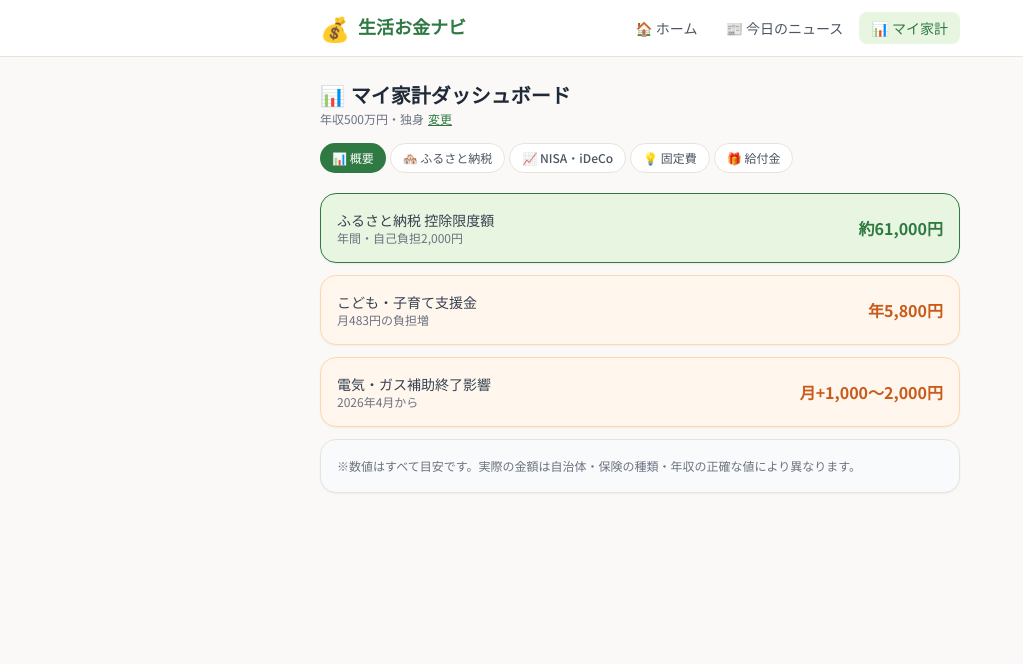
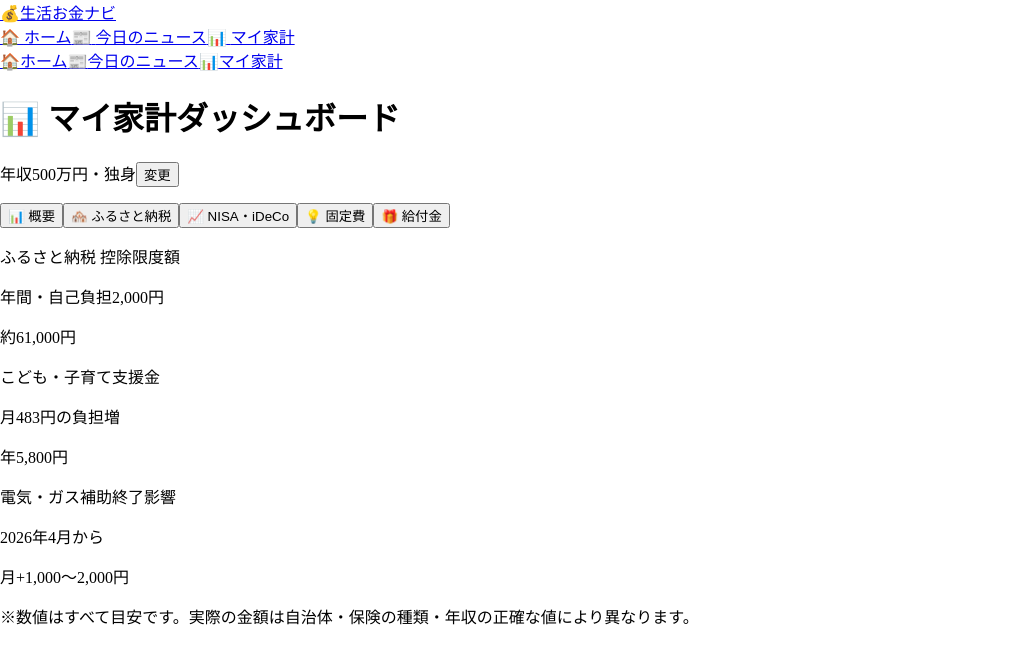
Before and after one commit to rfujiwara1203-hue/seikatsu-okane-navi, a Next.js app in the folder seikatsu-okane-navi/: page /dashboard in a window 1280 px wide. Shown: the top 664 px of the page, without its empty margins (0-1023 px from the left). Built offline with nearby package versions, Linux system fonts and the light colour scheme.

Commit message:
Update layout.tsx

```diff
--- a/seikatsu-okane-navi/src/app/layout.tsx
+++ b/seikatsu-okane-navi/src/app/layout.tsx
@@ -1,16 +1,9 @@
 import type { Metadata, Viewport } from 'next'
-import './globals.css'
 
 export const metadata: Metadata = {
   title: '生活お金ナビ｜物価高・負担増に負けない家計術',
-  description: '年収・家族構成を入力するだけで、あなたに合ったお得情報・節税・給付金情報が一目でわかる。物価高騰対策から今日の家計ニュースまで、毎日更新。',
+  description: '年収・家族構成を入力するだけで、あなたに合ったお得情報・節税・給付金情報が一目でわかる。物価高騰対策から今日の家計ニュースまで毎日更新。',
   keywords: ['ふるさと納税', '節税', '給付金', '物価高対策', '家計', 'iDeCo', 'NISA'],
-  openGraph: {
-    title: '生活お金ナビ',
-    description: 'あなたの家計に影響する情報を毎日わかりやすく解説',
-    type: 'website',
-    locale: 'ja_JP',
-  },
 }
 
 export const viewport: Viewport = {
@@ -26,11 +19,11 @@ export default function RootLayout({ children }: { children: React.ReactNode })
         <link rel="preconnect" href="https://fonts.googleapis.com" />
         <link rel="preconnect" href="https://fonts.gstatic.com" crossOrigin="anonymous" />
         <link
-          href="https://fonts.googleapis.com/css2?family=M+PLUS+Rounded+1c:wght@400;700;800&family=Noto+Sans+JP:wght@400;500;700&display=swap"
+          href="https://fonts.googleapis.com/css2?family=Noto+Sans+JP:wght@400;500;700&display=swap"
           rel="stylesheet"
         />
       </head>
-      <body className="bg-surface text-gray-800 antialiased min-h-screen">
+      <body style={{ margin: 0, padding: 0 }}>
         {children}
       </body>
     </html>
```
